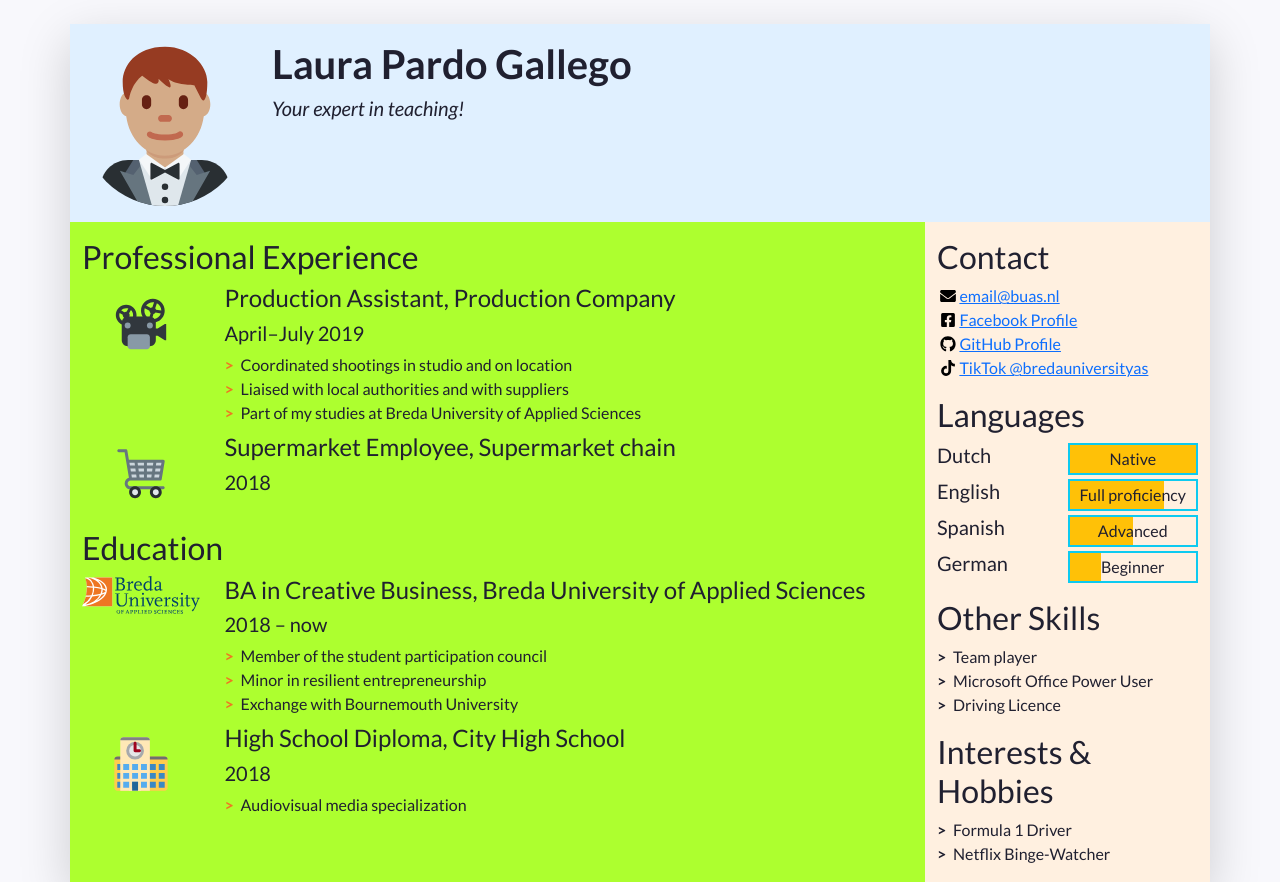
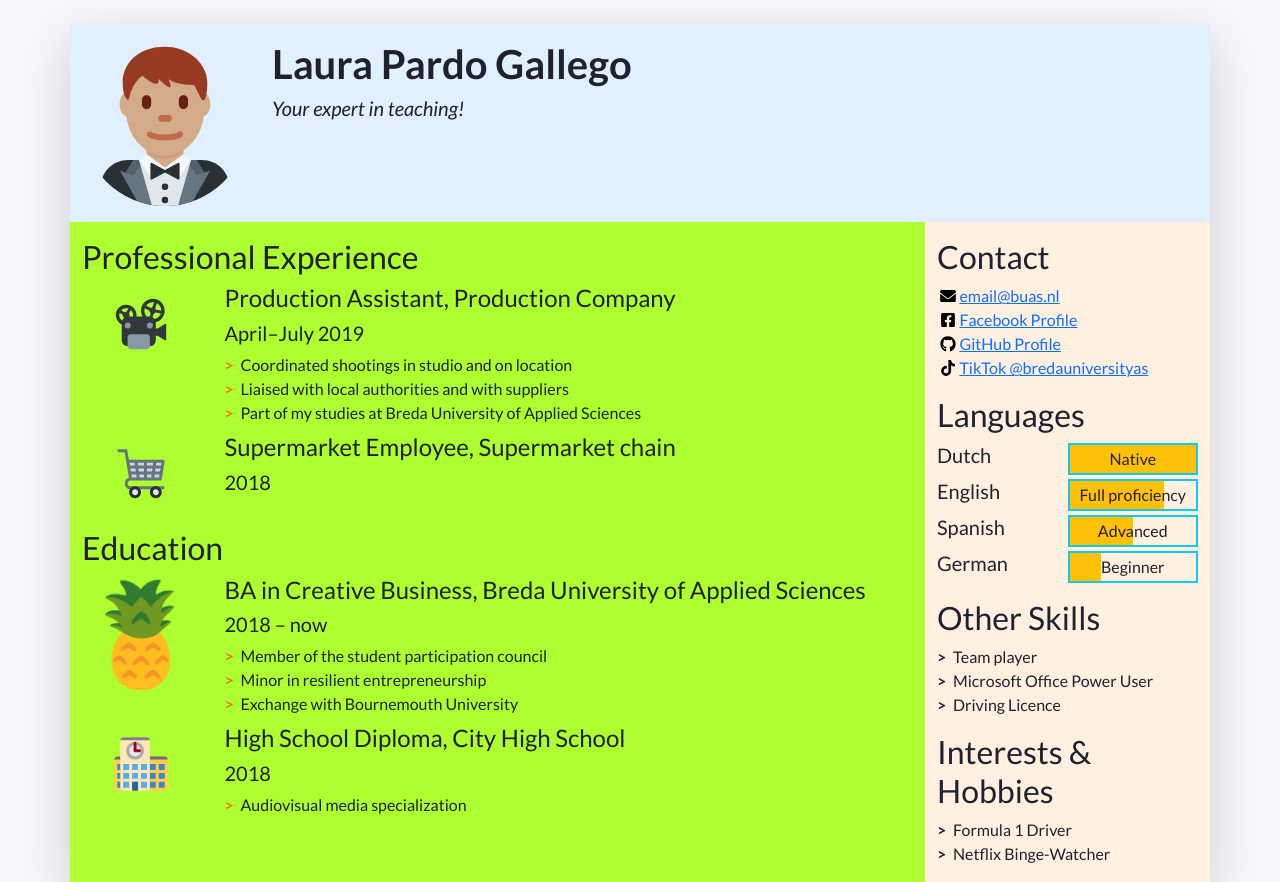
Before and after one commit to lapardo/cv-2023-2024, a plain HTML site: page index.html in a window 1280 px wide. Shown: the top 882 px of the page. Drawn offline with nearby package versions, Linux system fonts and the light colour scheme.

Commit message:
change img edu

```diff
--- a/index.html
+++ b/index.html
@@ -120,7 +120,7 @@
               <!-- Top item in education. And by "top", I mean a Bachelor in Creative Business at BUas. -->
               <li class="biography-item row mb-2">
                 <div class="logo-container col-3 col-sm-2 col-md-3 col-lg-2">
-                  <img class="biography-logo mw-100 d-block mx-auto" src="images/schools/logo-buas.svg" alt="School logo" width="120">
+                  <img class="biography-logo mw-100 d-block mx-auto" src="images/schools/pineapple.png" alt="School logo" width="120">
                 </div>
                 <div class="biography-contents col-9 col-sm-10 col-md-9 col-lg-10">
                   <h4>BA in Creative Business, Breda University of Applied Sciences</h4>
```
Also changed, not shown: images/schools/pineapple.png (added).
